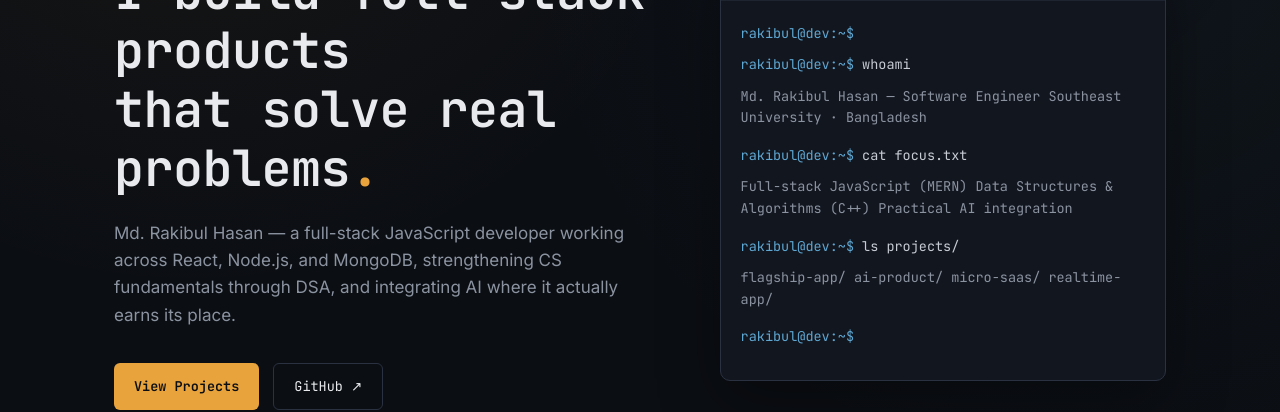
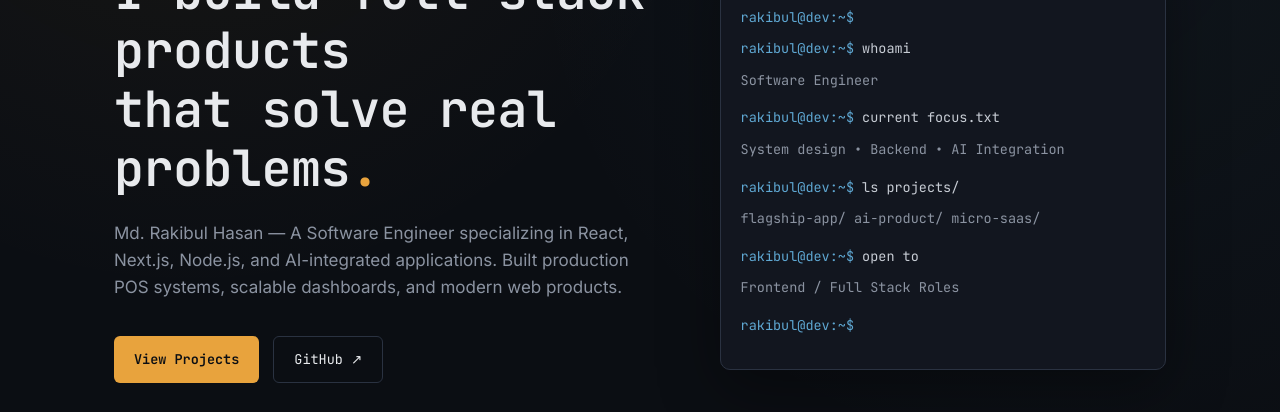
Before and after one commit to rakibulhasan-swe/portfolio-website-react-ts, a React (Vite) app: page / in a window 1280 px wide. Shown: the part 244-656 px from the top of the page. Built offline with nearby package versions, Linux system fonts and the light colour scheme; no server answers.

Commit message:
fix: skills, hero section issues

```diff
--- a/src/components/Hero/Hero.tsx
+++ b/src/components/Hero/Hero.tsx
@@ -11,9 +11,7 @@ export function Hero() {
           <span className="hl">.</span>
         </h1>
         <p className="lede">
-          Md. Rakibul Hasan — a full-stack JavaScript developer working across React, Node.js, and
-          MongoDB, strengthening CS fundamentals through DSA, and integrating AI where it actually
-          earns its place.
+          Md. Rakibul Hasan — A Software Engineer specializing in React, Next.js, Node.js, and AI-integrated applications. Built production POS systems, scalable dashboards, and modern web products.
         </p>
         <div className="btn-row">
           <a href="#work" className="btn btn-primary">
--- a/src/data/skills.ts
+++ b/src/data/skills.ts
@@ -1,14 +1,14 @@
 import type { SkillCategoryData } from '../types'
 
 export const skillCategories: SkillCategoryData[] = [
-  { id: 'languages', title: 'Languages', items: ['JavaScript', 'C++'] },
-  { id: 'frontend', title: 'Frontend', items: ['React', 'HTML', 'CSS'] },
+  { id: 'languages', title: 'Languages', items: ['JavaScript', 'TypeScript', 'C++'] },
+  { id: 'frontend', title: 'Frontend', items: ['React', 'Next', 'Tailwind'] },
   {
     id: 'backend',
     title: 'Backend',
     items: ['Node.js', 'Express.js', 'REST APIs', 'Authentication'],
   },
-  { id: 'database', title: 'Database', items: ['MongoDB', 'Database Design'] },
+  { id: 'database', title: 'Database', items: ['MongoDB', 'SQL', 'Database Design'] },
   { id: 'ai-tools', title: 'AI & Tools', items: ['AI Integration', 'Git', 'GitHub'] },
   {
     id: 'cs-fundamentals',
--- a/src/data/terminalSequence.ts
+++ b/src/data/terminalSequence.ts
@@ -5,12 +5,14 @@ export interface TerminalLine {
 
 export const terminalSequence: TerminalLine[] = [
   { type: 'cmd', text: 'whoami' },
-  { type: 'out', text: 'Md. Rakibul Hasan — Software Engineer\nSoutheast University · Bangladesh' },
-  { type: 'cmd', text: 'cat focus.txt' },
+  { type: 'out', text: 'Software Engineer' },
+  { type: 'cmd', text: 'current focus.txt' },
   {
     type: 'out',
-    text: 'Full-stack JavaScript (MERN)\nData Structures & Algorithms (C++)\nPractical AI integration',
+    text: 'System design • Backend • AI Integration',
   },
   { type: 'cmd', text: 'ls projects/' },
-  { type: 'out', text: 'flagship-app/  ai-product/  micro-saas/  realtime-app/' },
+  { type: 'out', text: 'flagship-app/  ai-product/  micro-saas/' },
+  { type: 'cmd', text: 'open to' },
+  { type: 'out', text: 'Frontend / Full Stack Roles' },
 ]
```
